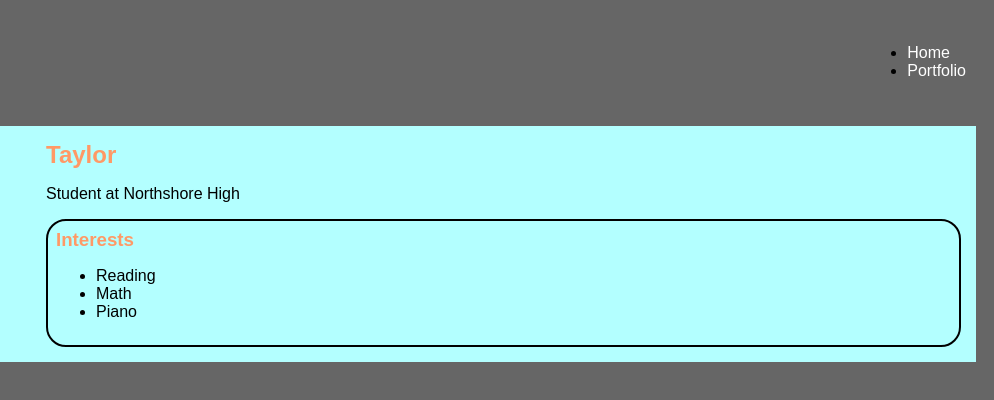
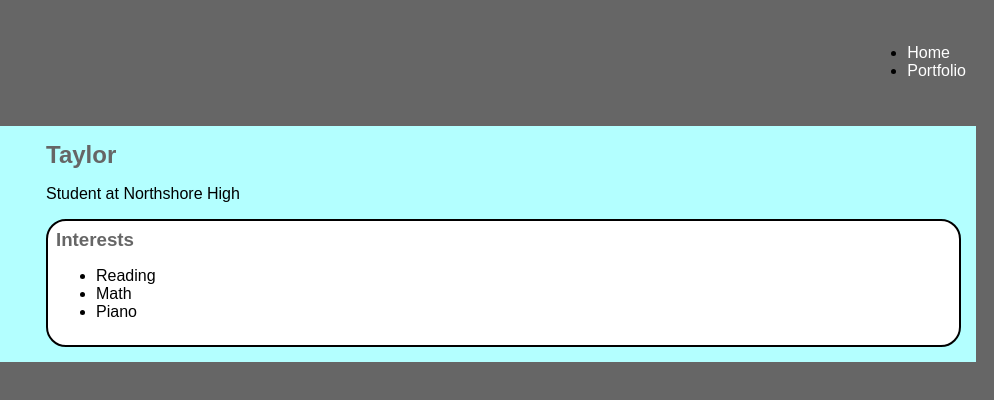
Before and after one commit to tayvander14/tayvander14.github.io, a plain HTML site: page index.html in a window 1280 px wide. Shown: the full height of the page, 286-1280 px from the left. Drawn offline with Linux system fonts and the light colour scheme.

Commit message:
changes to html and css

```diff
--- a/index.html
+++ b/index.html
@@ -65,10 +65,11 @@
                 border: 2px solid black;
                 border-radius: 20px;
                 padding: 8px;
+                background-color: white;
             }
             h2, h3 {
                 margin: 0px;
-                color: #ff9966;
+                color: #666666;
             }
 </style>
     </head>
@@ -96,6 +97,7 @@
 
                 <!-- Content section-->
                 <div class = "content">
+
                     <h2>Taylor</h2>
 
                     <p>Student at Northshore High</p>
```
